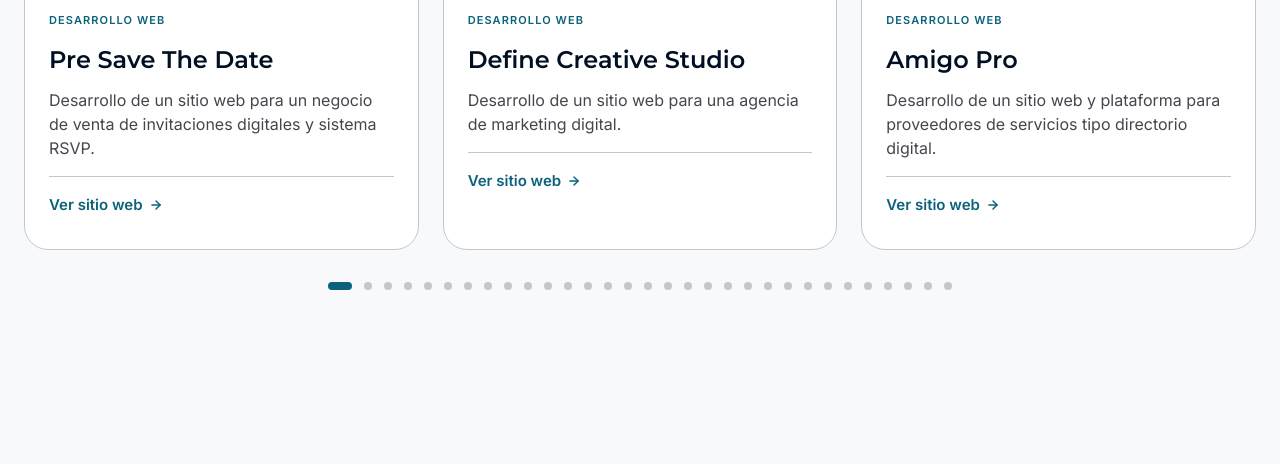
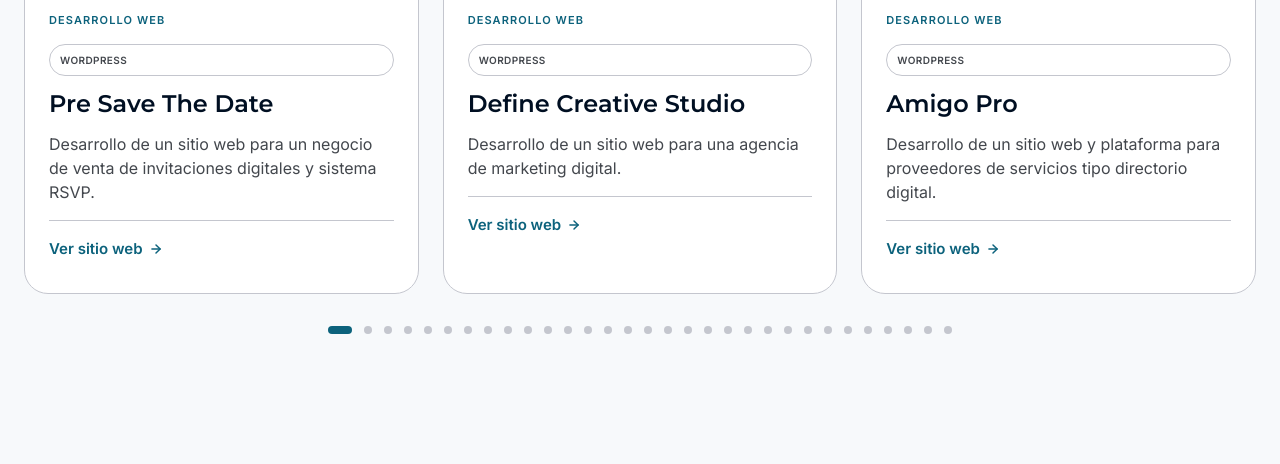
Before and after one commit to AntonioHerrera1994/vikingDevWebAstro, an Astro site: page /antonio-herrera-cv in a window 1280 px wide. Shown: the part 2712-3176 px from the top of the page. Built offline with nearby package versions, Linux system fonts and the light colour scheme; Astro itself is replaced by a stand-in of ours.

Commit message:
imagenes

```diff
--- a/astro.config.mjs
+++ b/astro.config.mjs
@@ -1,13 +1,15 @@
 import { defineConfig } from 'astro/config';
 import react from "@astrojs/react";
-
 import sitemap from "@astrojs/sitemap";
-
 import netlify from "@astrojs/netlify";
 
 // https://astro.build/config
 export default defineConfig({
   site: 'https://vikingdevtj.com/',
   integrations: [react(), sitemap()],
-  adapter: netlify()
+  adapter: netlify({
+    devFeatures: {
+      edgeFunctions: false,
+    },
+  }),
 });
--- a/src/components/PortafolioCV.astro
+++ b/src/components/PortafolioCV.astro
@@ -11,6 +11,7 @@
     title: 'Pre Save The Date',
     desc: 'Desarrollo de un sitio web para un negocio de venta de invitaciones digitales y sistema RSVP.',
     url: 'https://pre-savethedate.com/',
+    stack: 'Wordpress',
   },
   {
     id: 'define',
@@ -21,6 +22,7 @@
     title: 'Define Creative Studio',
     desc: 'Desarrollo de un sitio web para una agencia de marketing digital.',
     url: 'https://define-studio.mx/',
+     stack: 'Wordpress',
   },
   /*
   {
@@ -43,6 +45,7 @@
     title: 'Amigo Pro',
     desc: 'Desarrollo de un sitio web y plataforma para proveedores de servicios tipo directorio digital.',
     url: 'https://amigo-pro.com/',
+     stack: 'Wordpress',
   },
   {
     id: 'zactech',
@@ -53,6 +56,7 @@
     title: 'Zac Tech Semi',
     desc: 'Desarrollo de un sitio web profesional para un laboratorio internacional especializado en la industria de semiconductores.',
     url: 'https://zacsemi.com.mx/',
+     stack: 'HTML, CSS, JS',
   },
   {
     id: 'bajasomms',
@@ -63,6 +67,7 @@
     title: 'Baja Somms´s',
     desc: 'Experiencia web premium para club de cata de vinos.Desarrollo de una plataforma web diseñada para promocionar eventos exclusivos.',
     url: 'http://bajasomms.com/',
+    stack: 'Wordpress',
   },
   {
     id: 'itest',
@@ -73,6 +78,7 @@
     title: 'ITest',
     desc: 'Desarrollo de una solución web corporativa para una empresa líder en pruebas de estrés y Latch-up.',
     url: 'https://ztechnano.ai/',
+    stack: 'HTML, CSS, JS',
   },
   {
     id: 'excess',
@@ -83,6 +89,7 @@
     title: 'Prime Excess Management',
     desc: 'Desarrollo de un sitio web profesional optimizado para destacar los servicios de Prime Excess Management.',
     url: 'https://excess-mgt.com/',
+     stack: 'HTML, CSS, JS',
   },
     {
     id: 'perezgrovas',
@@ -93,6 +100,7 @@
     title: 'Perezgrovas',
     desc: 'Desarrollo de un sitio web para una agencia de transporte de carga internacional.',
     url: 'https://perezgrovas.com/',
+      stack: 'Wordpress',
   },
   {
     id: 'favlash',
@@ -103,6 +111,7 @@
     title: 'Favlash',
     desc: 'Sitio web para estudio de pestañas con sistema de reservas online, galería de trabajos y diseño vibrante acorde a la marca.',
     url: 'https://favlash.com',
+      stack: 'Astro',
   },
   {
     id: 'techmeolgroup',
@@ -113,6 +122,7 @@
     title: 'Tech Meol Group',
     desc: 'Sitio web corporativo para empresa de tecnología e innovación con presentación de servicios y equipo directivo.',
     url: 'https://techmeol.com/',
+      stack: 'HTML, CSS, JS',
   },
   {
     id: 'drayunuen',
@@ -123,6 +133,7 @@
     title: 'GYNEHEALTH & AESTHETIC MEDICINE',
     desc: 'Diseño y desarrollo de un sitio web corporativo para una especialista en la salud.',
     url: 'https://define-studio.mx/drapartida/',
+      stack: 'Wordpress',
   },
   {
     id: 'altive',
@@ -133,6 +144,7 @@
     title: 'Altive Realty',
     desc: 'Diseño y desarrollo de una página web profesional orientada a promover servicios integrales de bienes raíces.',
     url: 'https://altive.realty/',
+      stack: 'Astro',
   },
   /*
   {
@@ -155,6 +167,7 @@
     title: 'Global Recruiters',
     desc: 'Plataforma de reclutamiento ejecutivo bilingüe con formularios de aplicación, integración de vacantes y diseño corporativo premium.',
     url: 'https://global-recruiters.com/',
+      stack: 'Wordpress',
   },
   {
     id: 'ixayaresidencial',
@@ -165,6 +178,7 @@
     title: 'Ixaya Residencial',
     desc: 'Landing page de desarrollo inmobiliario con galería interactiva, mapa de ubicación y formulario de interés.',
     url: 'https://ixayaresidencial.mx/',
+      stack: 'Wordpress',
   },
   {
     id: 'gruascervantes',
@@ -175,6 +189,7 @@
     title: 'Grúas Cervantes',
     desc: 'Sitio web de servicio de grúas con llamada a la acción directa a WhatsApp y ubicación en tiempo real.',
     url: 'https://gruascervantestijuana.com/',
+      stack: 'Wordpress',
   },
   {
     id: 'clidpay',
@@ -185,6 +200,7 @@
     title: 'ClidPay',
     desc: 'Sitio web para plataforma fintech de pagos digitales con dashboard de transacciones, onboarding de usuarios y diseño de confianza.',
     url: 'http://clidpay.us/',
+      stack: 'Wordpress',
   },
   {
     id: 'mudanzashermosillo',
@@ -195,6 +211,7 @@
     title: 'Mudanzas Hermosillo',
     desc: 'Diseño y desarrollo de una página web corporativa enfocada en el sector de mudanzas y transporte.',
     url: 'https://mudanzashermosillo.com.mx/',
+      stack: 'Wordpress',
   },
   {
     id: 'gynandmed',
@@ -205,6 +222,7 @@
     title: 'Gyn and Med',
     desc: 'Diseño y desarrollo de un sitio web corporativo enfocado en el sector médico.',
     url: 'https://gynandmed.com/',
+      stack: 'Wordpress',
   },
   {
     id: 'madeiras',
@@ -215,6 +233,7 @@
     title: 'Madeiras Collection',
     desc: 'Diseño y desarrollo de un E-commerce web corporativo enfocado en destacar la estética y calidad de productos de diseño e interiorismo.',
     url: 'https://madeirascollection.com/',
+      stack: 'Wordpress',
   },
   {
     id: 'holisticcancer',
@@ -225,6 +244,7 @@
     title: 'Holistic Cancer Coach',
     desc: 'Diseño y desarrollo de un sitio web profesional enfocado en la salud y el bienestar oncológico.',
     url: 'https://holisticancercoach.com/',
+      stack: 'Astro',
   },
   {
     id: 'ricetta',
@@ -235,6 +255,7 @@
     title: 'Ricetta Restaurant',
     desc: 'Desarrollo de una página web B2B diseñada para destacar servicios de asesoría, apertura y optimización de restaurantes.',
     url: 'https://ricetta-restaurantconsulting.com/',
+      stack: 'Wordpress',
   },
   {
     id: 'danyaargote',
@@ -245,6 +266,7 @@
     title: 'Danya Argote',
     desc: 'Diseño y desarrollo de un sitio web enfocado en la terapia y el acompañamiento emocional.',
     url: 'https://danyaargote.com/',
+      stack: 'Wordpress',
   },
   {
     id: 'snitchagency',
@@ -255,6 +277,7 @@
     title: 'Snitch Agency',
     desc: 'Diseño y desarrollo del sitio de la propia agencia con identidad de marca fuerte, portafolio interactivo y generación de leads.',
     url: 'https://snitchagency.com/',
+      stack: 'Wordpress',
   },
   {
     id: 'bajabox',
@@ -265,6 +288,7 @@
     title: 'Baja Box',
     desc: 'Sitio web B2B para empresa de empaques.',
     url: 'https://bajabox.com.mx/',
+      stack: 'Wordpress',
   },
   {
     id: 'perioclinic',
@@ -275,6 +299,7 @@
     title: 'Perioclinic',
     desc: 'Página web médica para clínica odontológica. Un sitio enfocado en transmitir profesionalismo',
     url: 'https://perioclinic.com.mx/',
+      stack: 'Wordpress',
   },
   {
     id: 'artivia',
@@ -285,6 +310,7 @@
     title: 'Artivia',
     desc: 'Sitio web profesional para centro de rehabilitación.',
     url: 'https://artiviaclinic.com/',
+      stack: 'Wordpress',
   },
   {
     id: 'rms',
@@ -295,6 +321,7 @@
     title: 'RMS',
     desc: 'Sitio web corporativo para servicios de certificación.',
     url: 'https://registrarmanagementsystems.com/',
+      stack: 'Wordpress',
   },
   {
     id: 'tjplastic',
@@ -305,6 +332,7 @@
     title: 'TJ Plastic Surgery',
     desc: 'Página web premium para clínica de cirugía plástica. Diseño enfocado en la estética.',
     url: 'https://tjplasticsurgeryofficial.com/',
+      stack: 'Wordpress',
   },
   {
     id: 'chicafinanzas',
@@ -315,6 +343,7 @@
     title: 'La Chica Finanzas',
     desc: 'Sitio web de marca personal para consultoría y coaching financiero.',
     url: 'https://lachicafinanzas.com.mx/',
+      stack: 'Wordpress',
   },
   {
     id: 'amt',
@@ -325,6 +354,7 @@
     title: 'AMT',
     desc: 'Plataforma web corporativa para manufactura médica.',
     url: 'https://alliance-medtech.com/',
+      stack: 'Wordpress',
   },
   {
     id: 'radiografia',
@@ -335,6 +365,7 @@
     title: 'Radiología Vascular Intervencionista',
     desc: 'Página web especializada en radiología y procedimientos vasculares.',
     url: 'https://vascularradtj.com/',
+      stack: 'Wordpress',
   },
   {
     id: 'integra',
@@ -345,6 +376,7 @@
     title: 'Integra',
     desc: 'Sitio web enfocada en ofrecer de manera clara servicios de contabilidad, impuestos y asesoría financiera para empresas.',
     url: 'https://integratj.com.mx/',
+      stack: 'Wordpress',
   },
   {
     id: 'ppsolutions',
@@ -355,6 +387,7 @@
     title: 'PP Solutions',
     desc: 'Diseño corporativo enfocado en mostrar catálogos de servicios, mantenimiento especializado y proyectos de ingeniería.',
     url: 'https://ppsolutions.com.mx/',
+      stack: 'Wordpress',
   },
 ];
 
@@ -371,7 +404,7 @@
   { value: 'otro', label: 'Otro' },
 ];
 
-const categoryCounts = filterOptions.reduce((acc, opt) => {
+const categoryCounts = filterOptions.reduce<Record<string, number>>((acc, opt) => {
   acc[opt.value] =
     opt.value === 'todos'
       ? proyectos.length
@@ -430,6 +463,7 @@
               </div>
               <div class="portfolio__card-body">
                 <span class="portfolio__category">{p.category}</span>
+                <span class="portfolio__stack">{p.stack}</span>
                 <h3 class="portfolio__card-title">{p.title}</h3>
                 <p class="portfolio__card-desc">{p.desc}</p>
                 <a
--- a/src/styles/portafolio.css
+++ b/src/styles/portafolio.css
@@ -346,3 +346,40 @@
     width: 100%;
   }
 }
+
+.portfolio__meta-row {
+  display: flex;
+  align-items: center;
+  justify-content: space-between;
+  gap: var(--space-sm);
+}
+
+.portfolio__stack {
+  font-family: var(--font-body);
+  font-size: 10px;
+  font-weight: 700;
+  letter-spacing: 0.04em;
+  text-transform: uppercase;
+  padding: 3px 10px;
+  border-radius: var(--radius-full);
+  border: 1px solid var(--color-outline-variant);
+  color: var(--color-on-surface-variant);
+}
+
+.portfolio__stack[data-stack="Astro"] {
+  color: #8b5cf6;
+  border-color: rgba(139, 92, 246, 0.35);
+  background: rgba(139, 92, 246, 0.08);
+}
+
+.portfolio__stack[data-stack="WordPress"] {
+  color: #0071b8;
+  border-color: rgba(0, 113, 184, 0.35);
+  background: rgba(0, 113, 184, 0.08);
+}
+
+.portfolio__stack[data-stack="HighLevel"] {
+  color: #ff5c5c;
+  border-color: rgba(255, 92, 92, 0.35);
+  background: rgba(255, 92, 92, 0.08);
+}
```
Also changed, not shown: src/assets/proyectos/asm.webp (added), src/assets/proyectos/ikari.webp (added), 1 other file.
